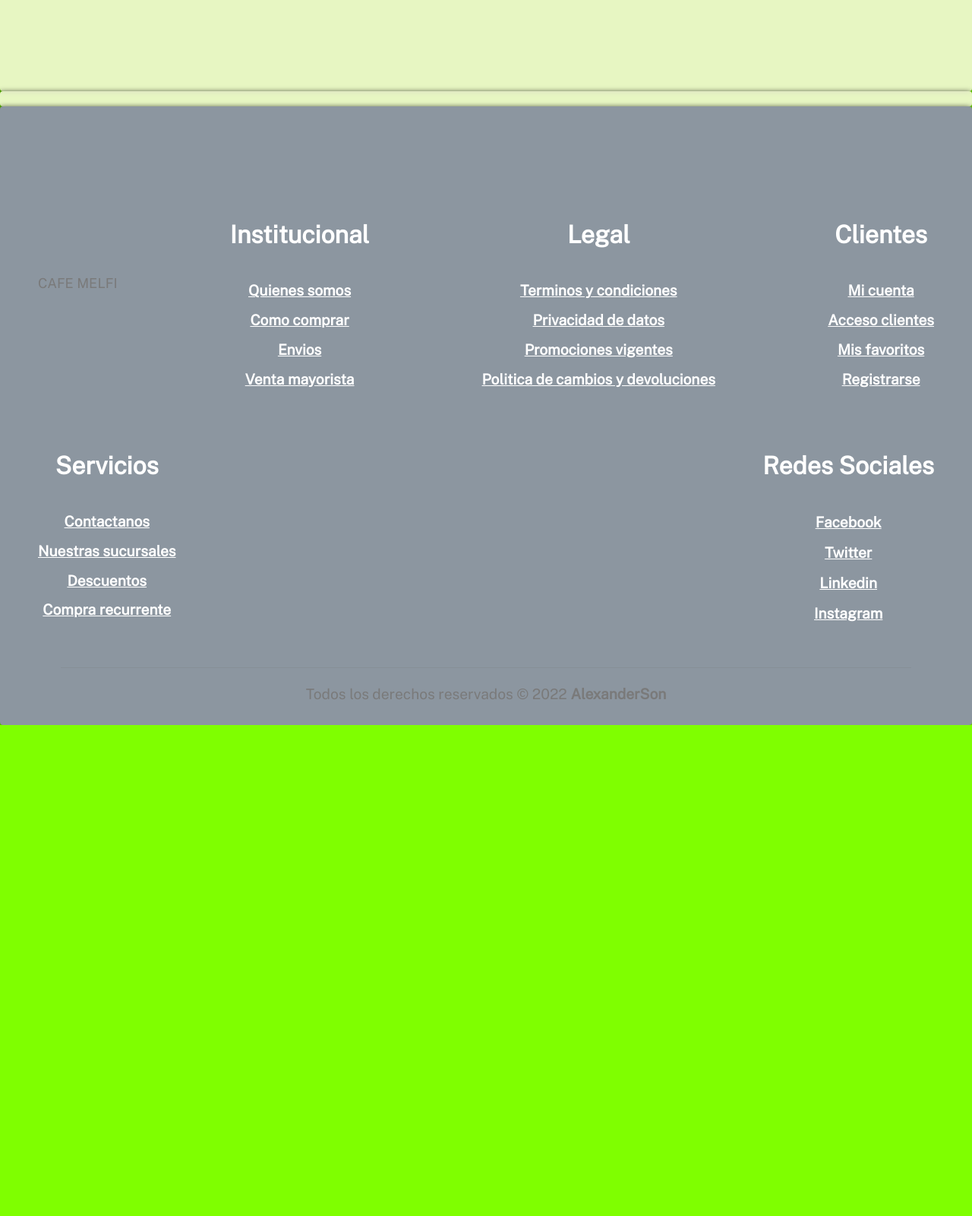
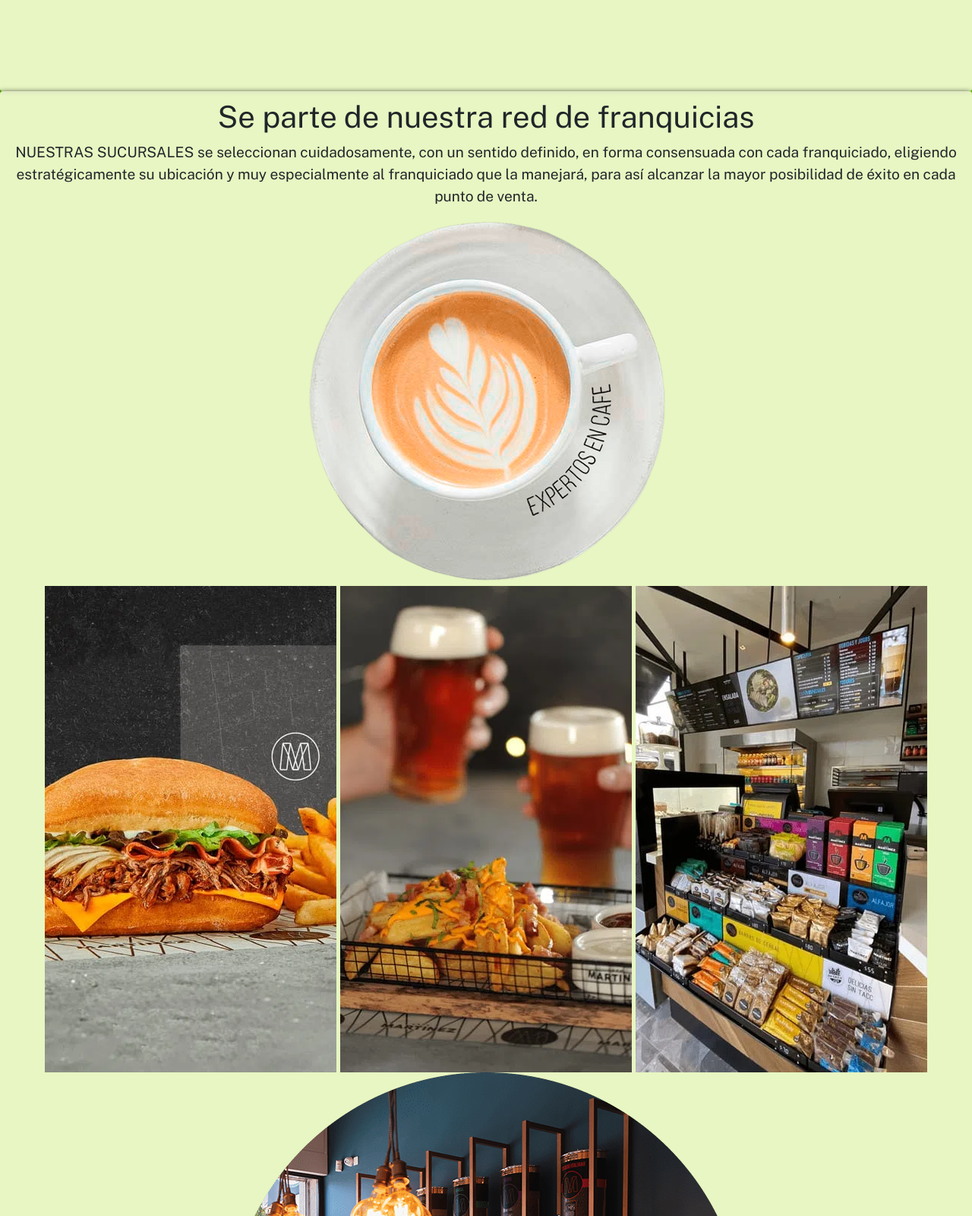
Before and after one commit to alexanderson87/final1, a website: page page/franquicias.html in a window 1280 px wide. Shown: the part 80-1680 px from the top of the page at 76% size. Before the commit the page ends 1034 px from the top, so only its background shows below. Drawn offline with nearby package versions, Linux system fonts and the light colour scheme.

Commit message:
avances entrega sass

```diff
--- a/page/franquicias.html
+++ b/page/franquicias.html
@@ -4,6 +4,9 @@
     <meta charset="UTF-8">
     <meta http-equiv="X-UA-Compatible" content="IE=edge">
     <meta name="viewport" content="width=device-width, initial-scale=1.0">
+
+    <!--palabras claves-->
+    <meta name="keywords" content="cafe,melfi,buenos aires,franquicias,pais,ciudad, cuidar formato">
 
     <!-- CSS bootstrap -->
      <link href="https://cdn.jsdelivr.net/npm/bootstrap@5.2.0-beta1/dist/css/bootstrap.min.css" rel="stylesheet" integrity="sha384-0evHe/X+R7YkIZDRvuzKMRqM+OrBnVFBL6DOitfPri4tjfHxaWutUpFmBp4vmVor" crossorigin="anonymous">
@@ -12,7 +15,11 @@
     <link rel="stylesheet" href="../css/main.css">
 
 
-    <title>Document</title>
+    <title>Franquicias</title>
+
+    <!--descripcion de mi html-->
+
+    <meta name="description" content="Abre tu franquicias en cualquier parte del mundo, ofrecemos los mejores tratos y convenios con el mundo del emprendimiento gastronomico">
 </head>
 
 <body class="grid-container">
@@ -54,7 +61,40 @@
 
     <main class="cuerpo">
 
+      <section>
 
+      <h1>Se parte de nuestra red de franquicias</h1>
+
+      <div class="franquicia">
+
+      <div>
+        <p>
+          NUESTRAS SUCURSALES se seleccionan cuidadosamente, con un sentido definido, en forma consensuada con cada franquiciado, eligiendo estratégicamente su ubicación y muy especialmente al franquiciado que la manejará, para así alcanzar la mayor posibilidad de éxito en cada punto de venta.
+        </p>
+      </div>
+
+      <div class="franquicia-img1">
+        <img src="../img/franq1.png" alt="" class="franq">
+      </div>
+
+    </section>
+
+    <section>
+
+
+      <div class="franquicia-img">
+        <img src="../img/franq2.webp" alt="" class="franq">
+        <img src="../img/franq3.webp" alt="" class="franq">
+        <img src="../img/franq4.webp" alt="" class="franq">
+      </div>
+
+        <div>
+        <img src="../img/franq5.png" alt="">
+      </div>
+
+    </div>
+
+        </section>
 
     </main>
 
```
Also changed, not shown: index.html (+16 -1 lines), page/contacto.html (+8 -1 lines), page/galeria.html (+8 -1 lines), page/nuestro-cafe.html (+8 -1 lines), scss/main.scss (+2 -7 lines), img/franq1.png (added), img/franq2.webp (added), img/franq3.webp (added), img/franq4.webp (added), img/franq5.png (added), scss/base/_condicionales.scss (added), scss/base/_extend.scss (added), scss/base/_mixins.scss (added), scss/base/_variables.scss (renamed from scss/partials/_variables.scss), 1 more files.
